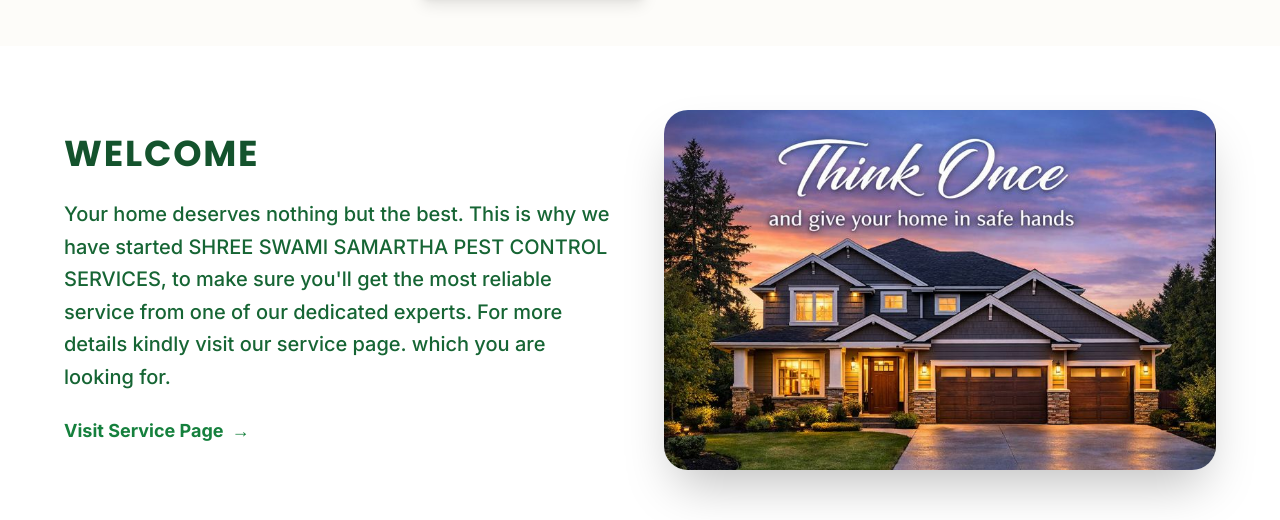
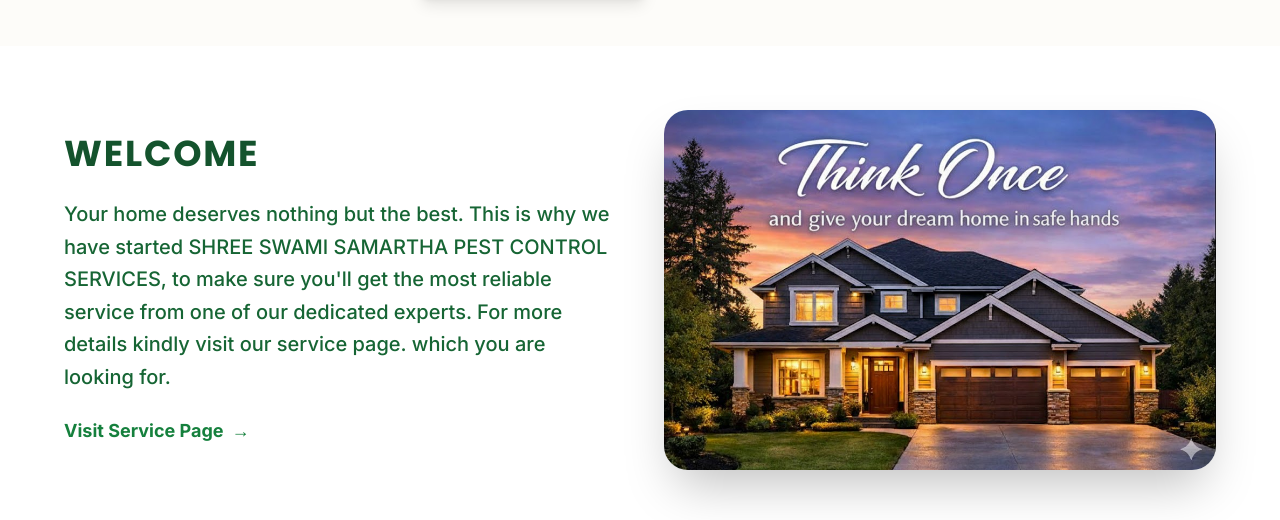
Before and after one commit to DeImOs-Sj/urban-pest-solutions, a React (Vite) app: page / in a window 1280 px wide. Shown: the part 1200-1720 px from the top of the page. Built offline with nearby package versions, Linux system fonts and the light colour scheme.

Commit message:
fixed image

```diff
--- a/src/pages/Home.tsx
+++ b/src/pages/Home.tsx
@@ -145,7 +145,7 @@ const Home = () => {
             <div className="md:w-1/2">
               <div className="relative group overflow-hidden rounded-3xl shadow-2xl">
                 <img
-                  src="/home.jpeg"
+                  src="/home2.jpg"
                   alt="Give your home in safe hands"
                   className="w-full h-[360px] object-cover transform group-hover:scale-105 transition-transform duration-700"
                 />
```
Also changed, not shown: public/home2.jpg (added).
